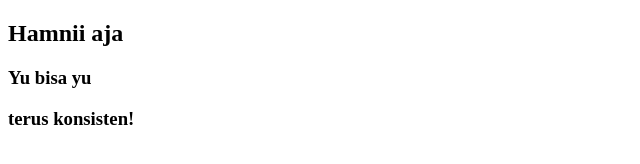
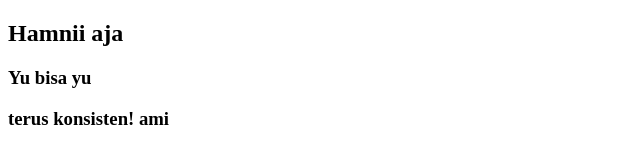
Before and after one commit to harahas/hamni_lat, a plain HTML site: page index.html in a window 1280 px wide. Shown: the full height of the page, 0-640 px from the left. Drawn offline with Linux system fonts and the light colour scheme.

Commit message:
djsdshdkja

```diff
--- a/index.html
+++ b/index.html
@@ -12,7 +12,7 @@
 <body>
     <h2>Hamnii aja</h2>
     <h3>Yu bisa yu</h3>
-    <h3>terus konsisten!</h3>
+    <h3>terus konsisten! ami</h3>
 </body>
 
 </html>
```
